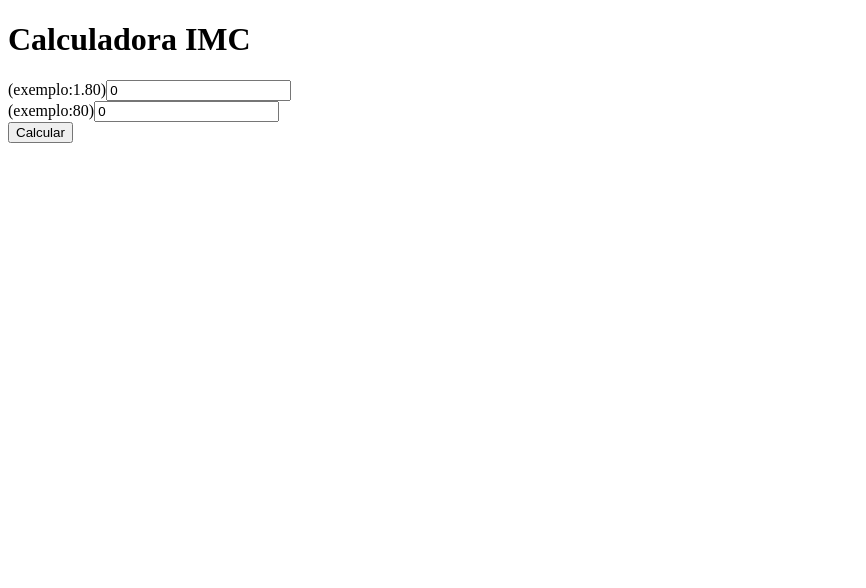
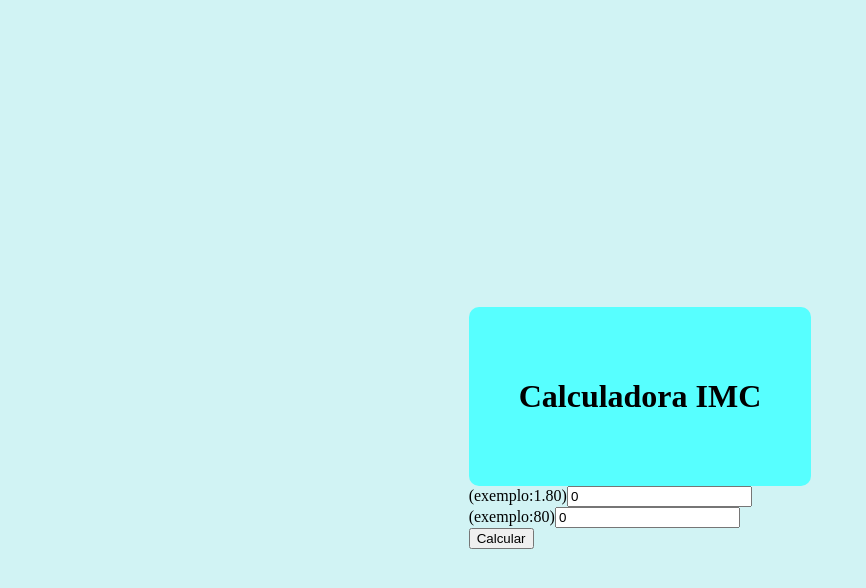
Before and after one commit to joaovitorpr/ProjetoImc1ESPI2025, a React (Vite) app: page / in a window 1280 px wide. Shown: the top 588 px of the page, without its empty margins (0-866 px from the left). Built offline with nearby package versions, Linux system fonts and the light colour scheme.

Commit message:
Centralizando e adicionando estilização body e header

```diff
--- a/src/css/global.css
+++ b/src/css/global.css
@@ -0,0 +1,12 @@
+*{
+body{
+  min-height: 100vh;
+  display: flex;
+  flex-direction: column;
+  justify-content: center;
+  align-items: center;
+  padding: 20px;
+  background-color: #d1f3f4;
+}
+
+}
--- a/src/css/header.css
+++ b/src/css/header.css
@@ -0,0 +1,10 @@
+.header{
+    display: flex;
+    text-align: center;
+    align-items: center;
+    border-radius: 10px;
+    padding: 50px;
+    background-color: rgb(87, 255, 255);
+    background-position: center;
+    font-weight: bold;
+}
```
Also changed, not shown: 1 other file (tests, documents, lock files or other folders).
